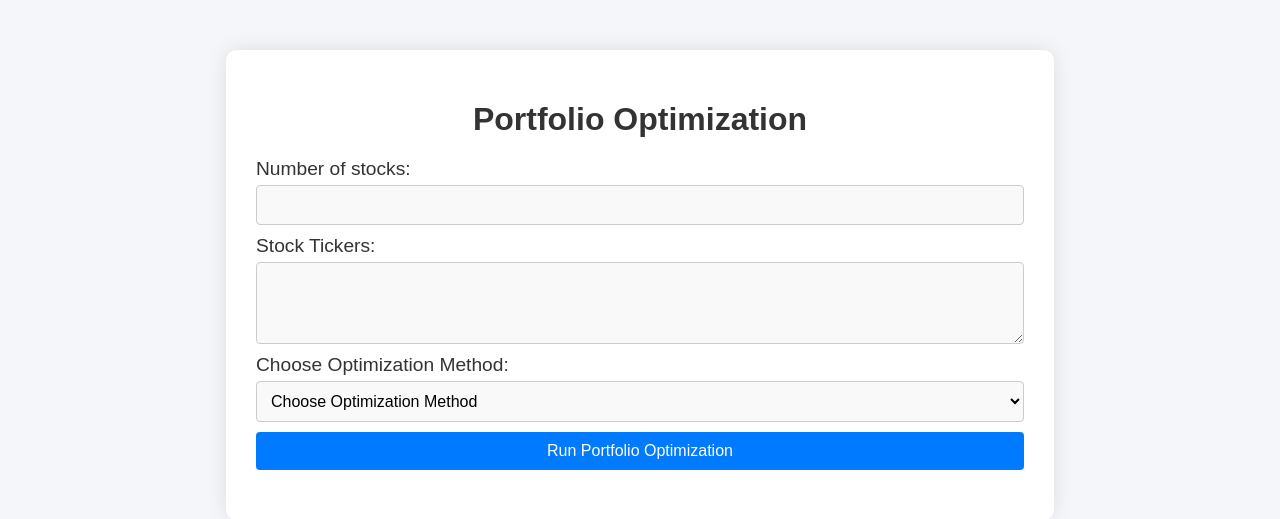
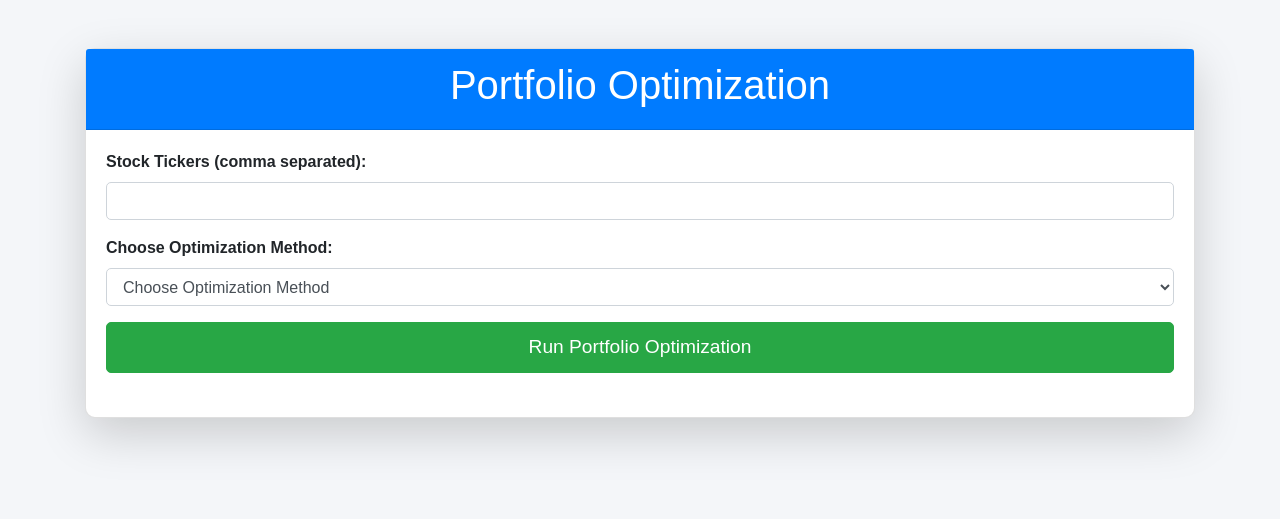
Before and after one commit to Kanish010/Portfolio-Performance-Tracking-Tool, a Flask app: page / in a window 1280 px wide. Shown: the top 519 px of the page. Run offline with Flask 3, Linux system fonts and the light colour scheme; some libraries are stand-ins or nearby versions.

Commit message:
init commit

```diff
--- a/app.py
+++ b/app.py
@@ -17,7 +17,6 @@
 
 @app.route('/optimize', methods=['POST'])
 def optimize():
-    num_stocks = int(request.form['num_stocks'])
     optimization_method = request.form['optimization_method']
     stock_data = request.form.getlist('stock_data[]')
 
@@ -38,7 +37,7 @@
     total_weight = np.sum(optimal_weights)
     normalized_weights = (optimal_weights / total_weight) * 100
 
-    results = {stock: float(weight) for stock, weight in zip(stock_data, normalized_weights)}
+    results = {stock.upper(): float(weight.item()) for stock, weight in zip(stock_data, normalized_weights)}
 
     return jsonify(results)
 
--- a/static/css/styles.css
+++ b/static/css/styles.css
@@ -1,65 +1,53 @@
 body {
+    background-color: #f4f6f9;
     font-family: 'Arial', sans-serif;
-    background-color: #f4f6f9;
-    margin: 0;
-    padding: 0;
 }
 
-.container {
-    width: 60%;
-    margin: auto;
-    background: #fff;
-    padding: 30px;
-    box-shadow: 0 0 20px rgba(0, 0, 0, 0.1);
-    margin-top: 50px;
-    position: relative;
-    z-index: 1;
+.card {
     border-radius: 10px;
 }
 
-h1 {
-    text-align: center;
-    color: #333;
-    font-size: 2em;
-    margin-bottom: 20px;
-}
-
-form {
-    display: flex;
-    flex-direction: column;
-}
-
-label {
-    font-size: 1.2em;
-    color: #333;
-    margin-bottom: 5px;
-}
-
-input, select, textarea {
-    padding: 10px;
-    border: 1px solid #ccc;
-    border-radius: 4px;
-    margin-bottom: 10px;
-    font-size: 1em;
-    background: #f9f9f9;
-}
-
-button {
-    padding: 10px;
-    border: none;
-    border-radius: 4px;
-    background: #007bff;
-    color: #fff;
-    font-size: 1em;
-    cursor: pointer;
-    transition: background 0.3s;
-}
-
-button:hover {
-    background: #0056b3;
+.card-header {
+    border-top-left-radius: 10px;
+    border-top-right-radius: 10px;
 }
 
 #results {
-    margin-top: 20px;
     font-size: 1.2em;
 }
+
+.form-group label {
+    font-weight: bold;
+}
+
+.form-control {
+    border-radius: 5px;
+}
+
+.btn {
+    border-radius: 5px;
+    font-size: 1.2em;
+}
+
+.btn-block {
+    padding: 10px;
+}
+
+#results h2 {
+    margin-top: 20px;
+    font-size: 1.5em;
+    color: #333;
+}
+
+.table {
+    margin-top: 20px;
+}
+
+.table thead th {
+    background-color: #007bff;
+    color: white;
+}
+
+.table tbody tr:nth-child(even) {
+    background-color: #f2f2f2;
+}
--- a/static/js/scripts.js
+++ b/static/js/scripts.js
@@ -2,10 +2,9 @@
     event.preventDefault();
 
     const formData = new FormData(this);
-    const stockData = formData.get('stock_data').split('\n').map(stock => stock.trim()).filter(stock => stock);
+    const stockData = formData.get('stock_data').split(',').map(stock => stock.trim().toUpperCase()).filter(stock => stock);
 
     const data = new URLSearchParams();
-    data.append('num_stocks', formData.get('num_stocks'));
     data.append('optimization_method', formData.get('optimization_method'));
     stockData.forEach(stock => data.append('stock_data[]', stock));
 
@@ -16,10 +15,25 @@
     .then(response => response.json())
     .then(data => {
         const resultsDiv = document.getElementById('results');
-        resultsDiv.innerHTML = '<h2>Optimization Results</h2>';
-        for (const [stock, weight] of Object.entries(data)) {
-            resultsDiv.innerHTML += `<p>${stock}: ${weight.toFixed(2)}%</p>`;
-        }
+        resultsDiv.innerHTML = `
+            <h2>Optimization Results</h2>
+            <table class="table">
+                <thead>
+                    <tr>
+                        <th>Stock Ticker</th>
+                        <th>Weight (%)</th>
+                    </tr>
+                </thead>
+                <tbody>
+                    ${Object.entries(data).map(([stock, weight]) => `
+                        <tr>
+                            <td>${stock.toUpperCase()}</td>
+                            <td>${weight.toFixed(2)}</td>
+                        </tr>
+                    `).join('')}
+                </tbody>
+            </table>
+        `;
     })
     .catch(error => {
         console.error('Error:', error);
--- a/templates/index.html
+++ b/templates/index.html
@@ -3,30 +3,39 @@
 <head>
     <meta charset="UTF-8">
     <title>Portfolio Optimization</title>
+    <link href="https://maxcdn.bootstrapcdn.com/bootstrap/4.5.2/css/bootstrap.min.css" rel="stylesheet">
     <link rel="stylesheet" href="{{ url_for('static', filename='css/styles.css') }}">
 </head>
 <body>
-    <div class="container">
+    <div class="container mt-5">
+        <div class="card shadow-lg">
+            <div class="card-header bg-primary text-white text-center">
                 <h1>Portfolio Optimization</h1>
+            </div>
+            <div class="card-body">
                 <form id="optimizationForm">
-            <label for="num_stocks">Number of stocks:</label>
-            <input type="number" id="num_stocks" name="num_stocks" required>
-
-            <label for="stock_data">Stock Tickers:</label>
-            <textarea id="stock_data" name="stock_data" rows="4" required></textarea>
-
+                    <div class="form-group">
+                        <label for="stock_data">Stock Tickers (comma separated):</label>
+                        <input type="text" id="stock_data" name="stock_data" class="form-control" required>
+                    </div>
+                    <div class="form-group">
                         <label for="optimization_method">Choose Optimization Method:</label>
-            <select id="optimization_method" name="optimization_method" required>
+                        <select id="optimization_method" name="optimization_method" class="form-control" required>
                             <option value="">Choose Optimization Method</option>
                             <option value="Neural Network">Neural Network</option>
                             <option value="Monte Carlo Simulation">Monte Carlo Simulation</option>
                             <option value="Quantum Annealing">Quantum Annealing</option>
                         </select>
-
-            <button type="submit">Run Portfolio Optimization</button>
+                    </div>
+                    <button type="submit" class="btn btn-success btn-block">Run Portfolio Optimization</button>
                 </form>
-        <div id="results"></div>
+                <div id="results" class="mt-4"></div>
             </div>
+        </div>
+    </div>
+    <script src="https://code.jquery.com/jquery-3.5.1.slim.min.js"></script>
+    <script src="https://cdn.jsdelivr.net/npm/@popperjs/core@2.9.2/dist/umd/popper.min.js"></script>
+    <script src="https://maxcdn.bootstrapcdn.com/bootstrap/4.5.2/js/bootstrap.min.js"></script>
     <script src="{{ url_for('static', filename='js/scripts.js') }}"></script>
 </body>
 </html>
```
Lines whose indentation alone changed are shown as unchanged.
